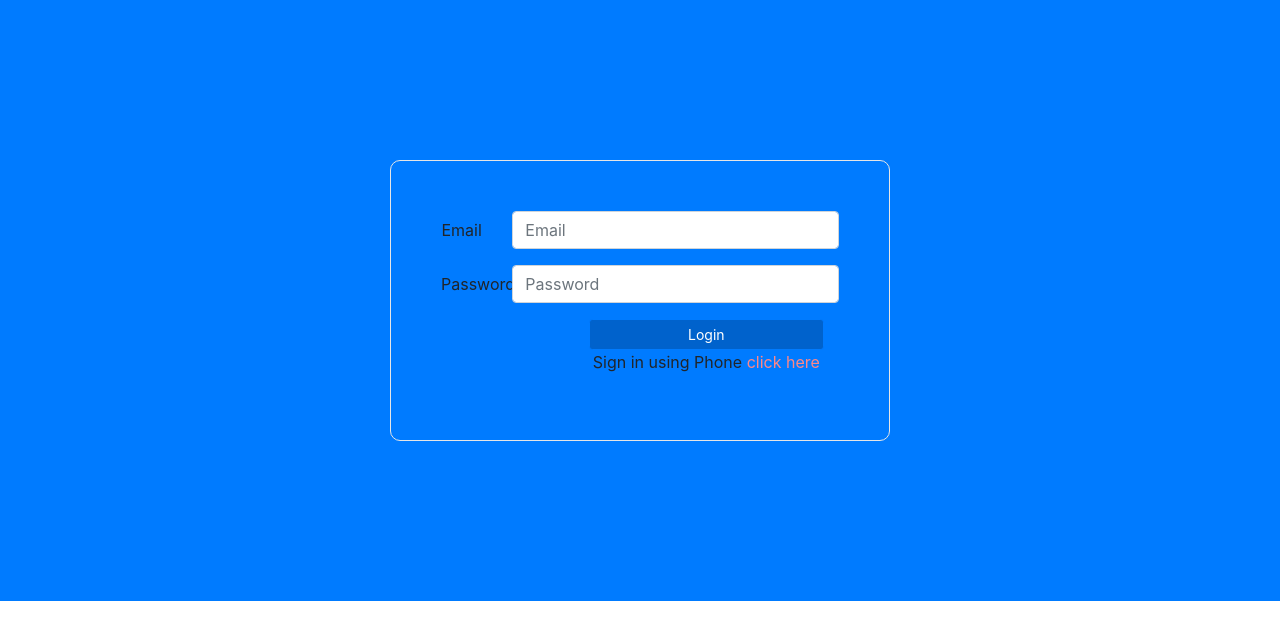
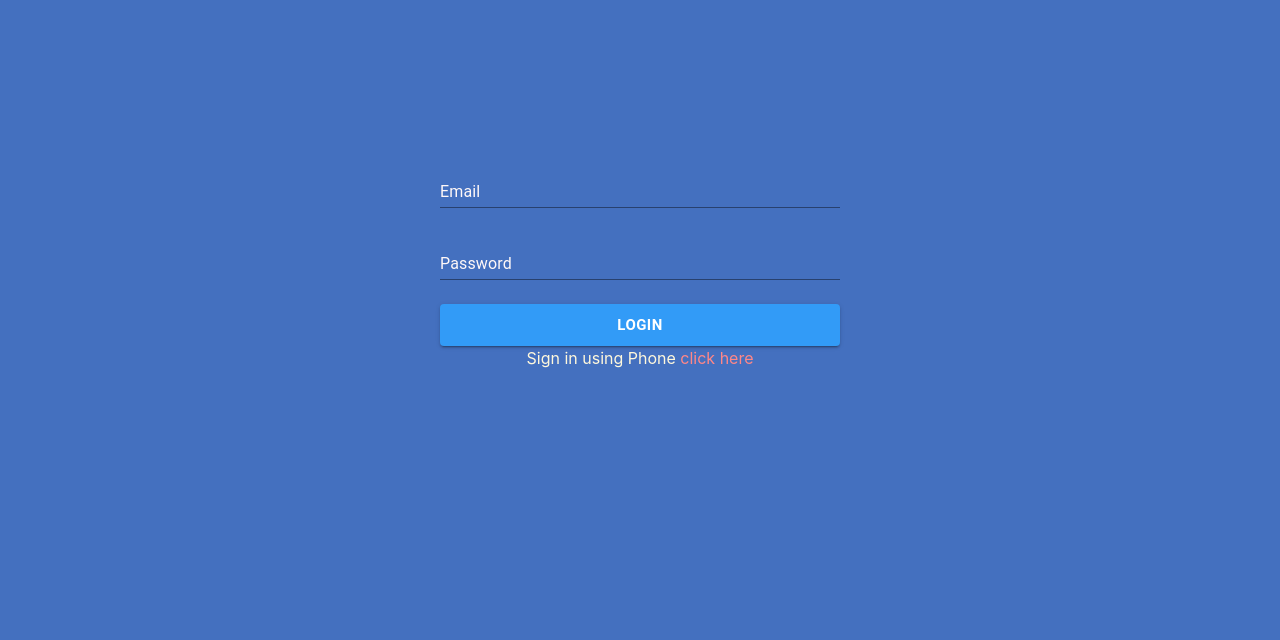
Before and after one commit to shivwork/CourseHub, a React (Create React App) app: page / in a window 1280 px wide. Shown: the top 640 px of the page. Built offline with nearby package versions, Linux system fonts and the light colour scheme.

Commit message:
Login Layout modified

```diff
--- a/package.json
+++ b/package.json
@@ -8,6 +8,7 @@
     "@fortawesome/free-regular-svg-icons": "^5.15.2",
     "@fortawesome/free-solid-svg-icons": "^5.15.2",
     "@fortawesome/react-fontawesome": "^0.1.14",
+    "@material-ui/core": "^4.11.3",
     "@testing-library/jest-dom": "^5.11.4",
     "@testing-library/react": "^11.1.0",
     "@testing-library/user-event": "^12.1.10",
--- a/src/Components/Login.jsx
+++ b/src/Components/Login.jsx
@@ -1,8 +1,11 @@
 import React, { PureComponent, useState } from 'react';
 import { useHistory } from 'react-router-dom';
 import '../Styling/style.css';
-import { Container, Card, InputGroup, Button, Form, Row, Col } from 'react-bootstrap';
+import TextField from '@material-ui/core/TextField';
+
 import { Link } from 'react-router-dom';
+import Button from '@material-ui/core/Button';
+
 
 import '../Styling/login.css';
 
@@ -13,7 +16,7 @@ const Login = (props) => {
     const history = useHistory();
 
     const submitHandler = (e) => {
-        history.push('/dashboard');
+        // history.push('/dashboard');
     }
 
     const inputChangeHandler = (e, inputType) => {
@@ -22,32 +25,16 @@ const Login = (props) => {
 
     return (
         <div className="login-container">
-            <Form>
-                <Form.Group as={Row} controlId="formPlaintextEmail">
-                    <Form.Label column sm="2">
-                        Email
-                    </Form.Label>
-                    <Col sm="10">
-                        <Form.Control type="email" placeholder="Email" onChange={(e) => inputChangeHandler(e, 'email')} />
-                    </Col>
-                </Form.Group>
-
-                <Form.Group as={Row} controlId="formPlaintextPassword">
-                    <Form.Label column sm="2">
-                        Password
-                    </Form.Label>
-                    <Col sm="10">
-                        <Form.Control type="password" placeholder="Password" onChange={(e) => inputChangeHandler(e, 'password')} />
-                    </Col>
-                </Form.Group>
-                <Col md={{ span: 8, offset: 4 }}>
-                    <Button style={{ backgroundColor: '#0062cc' }} block size="sm" onClick={(e) => submitHandler(e)} >
-                        {/* <Link to="/dashboard" className="login-button">Login</Link> */}
-                        Login
-                    </Button>
-                    <p className="login-type-text">Sign in using Phone <span className="email-login-button" onClick={(e) => loginTypeHandler(e, 'phone')}>click here</span>  </p>
-                </Col>
-            </Form>
+            <TextField fullWidth id="standard-basic" label="Email" color="primary" />
+            <br />
+            <br />
+            <TextField fullWidth id="standard-basic" label="Password" />
+            <br />
+            <br />
+            <Button className="blue-button" fullWidth="true" variant="contained" style={{ backgroundColor: '#329BF7', color: 'white', fontWeight: '600' }} size="large" onClick={(e) => submitHandler(e)} >
+                Login
+            </Button>
+            <p className="login-type-text">Sign in using Phone <span className="email-login-button" onClick={(e) => loginTypeHandler(e, 'phone')}>click here</span>  </p>
         </div>
     )
 }
--- a/src/Components/PhoneLogin.jsx
+++ b/src/Components/PhoneLogin.jsx
@@ -1,12 +1,15 @@
-import React from 'react';
+import React, { useState } from 'react';
 import { useHistory } from 'react-router-dom';
-import { Form, Col, Row, Button } from 'react-bootstrap';
+import TextField from '@material-ui/core/TextField';
+import Button from '@material-ui/core/Button';
 import firebase from '../Utils/firebase';
 
 import '../Styling/login.css';
 
 const PhoneLogin = (props) => {
     const { loginTypeHandler } = props;
+    const [phoneOtp, setPhoneOtp] = useState(false);
+    console.log('%cShivTest phoneOtp :->', 'color: blue', phoneOtp);
 
     const handlePhoneLogin = (e) => {
         let recaptcha = new firebase.auth.RecaptchaVerifier('recaptcha-container');
@@ -28,22 +31,31 @@ const PhoneLogin = (props) => {
 
     return (
         <div className="login-container">
-            <Form>
-                <Form.Group as={Row} controlId="formPlaintextEmail">
-                    <Form.Label column sm="2">
-                        Phone
-                    </Form.Label>
-                    <Col sm="10">
-                        <Form.Control type="number" placeholder="Phone" />
-                    </Col>
-                </Form.Group>
-                <Col md={{ span: 8, offset: 4 }}>
-                    <Button style={{ backgroundColor: '#0062cc' }} block size="sm" onClick={(e) => handlePhoneLogin(e)} >Submit</Button>
-                    <label htmlFor=""></label>
-                    <p>Sign in using Email <span className="email-login-button" onClick={(e) => loginTypeHandler(e, 'email')}>click here</span>  </p>
-                </Col>
-                <div id="recaptcha-container"></div>
-            </Form>
+            {!phoneOtp ?
+                <>
+                    <TextField fullWidth id="standard-basic" label="Phone Number" color="primary" />
+                    <br />
+                    <br />
+                    <Button className="blue-button" fullWidth="true" variant="contained" style={{ backgroundColor: '#329BF7', color: 'white', fontWeight: '600' }} size="large" onClick={e => setPhoneOtp(true)} >
+                        Login
+                    </Button>
+                </>
+
+                :
+                <>
+                    <TextField fullWidth id="standard-basic" label="OTP" color="primary" />
+                    <br />
+                    <br />
+                    <Button className="blue-button" fullWidth="true" variant="contained" style={{ backgroundColor: '#329BF7', color: 'white', fontWeight: '600' }} size="large" onClick={(e) => handlePhoneLogin(e)} >
+                        Verify
+                    </Button>
+                    <br />
+                    <br />
+                    <Button color="primary" style={{ color: 'white', fontWeight: '600' }}>Resend</Button>
+                </>
+            }
+            <br />
+            <p className="login-type-text">Sign in using Email <span className="email-login-button" onClick={(e) => loginTypeHandler(e, 'email')}>click here</span>  </p>
         </div>
     )
 }
--- a/src/Styling/global.css
+++ b/src/Styling/global.css
@@ -18,7 +18,8 @@ a {
     background-image: url('../Resource/bcWall.jpg');
 } */
 .App{
-    background-color: #007bff;
+    background-color: #4470BF;
+    height: 100vh;
 }
 
 svg{
--- a/src/Styling/login.css
+++ b/src/Styling/login.css
@@ -1,10 +1,30 @@
-.login-button{
-    color: white;
-    font-weight: 700;
+.login-container{
+    width: 400px;
+    margin: 0 auto;
+    color: cornsilk;
 }
-
 .email-login-button{
     color: #ff8787;
     font-weight: 400;
     cursor: pointer;
 }
+
+.full-size-button{
+    padding-left: 0;
+    padding-right: 0;
+}
+
+.blue-button{
+    background-color: #329BF7;
+    color: cornsilk;
+}
+
+label{
+    color: #FFF8F8 !important;
+}
+.MuiInput-underline:before{
+    color: #FFF8F8 !important;
+}
+.MuiInputBase-input{
+    color: #FFF8F8 !important;
+}
```
Also changed, not shown: 2 other files (tests, documents, lock files or other folders).
